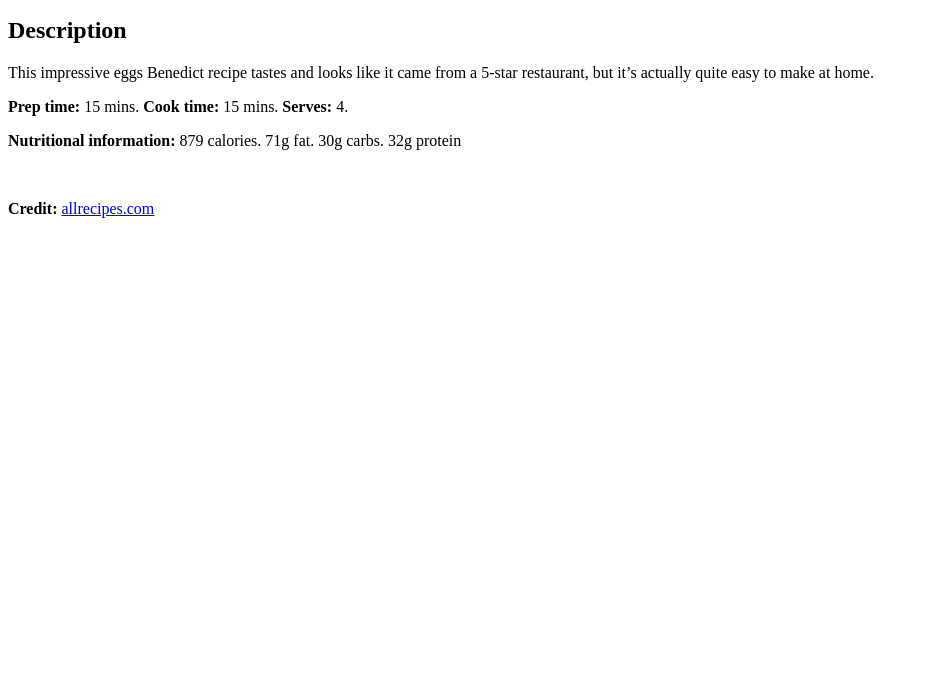
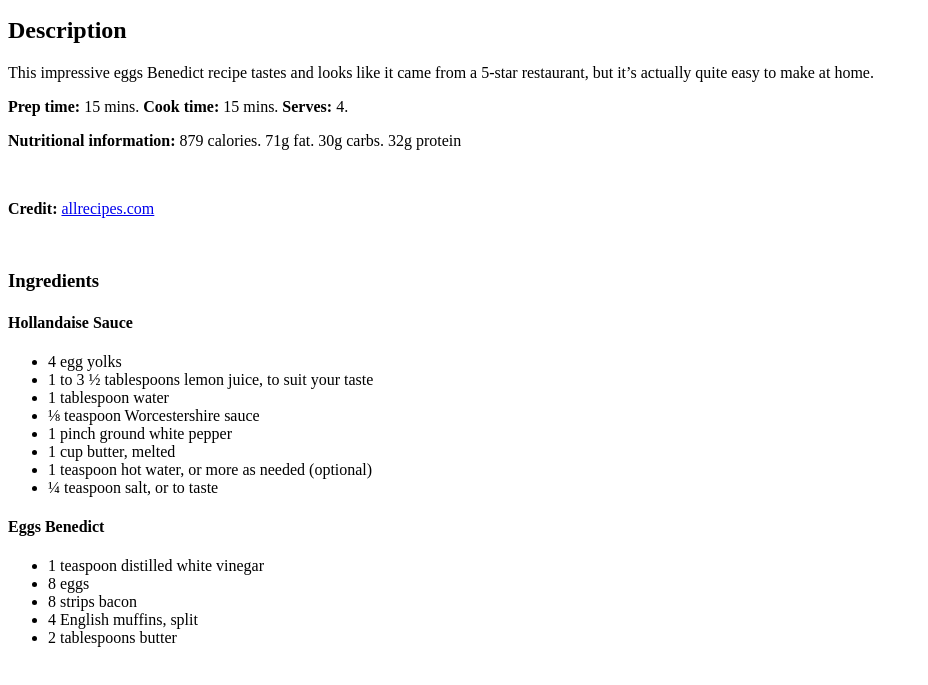
Before and after one commit to rycarmona/odin-recipes, a plain HTML site: page recipes/eggs-benedict.html in a window 1280 px wide. Shown: the part 101-786 px from the top of the page, without its empty margins (0-928 px from the left). Drawn offline with Linux system fonts and the light colour scheme.

Commit message:
List ingredients

```diff
--- a/recipes/eggs-benedict.html
+++ b/recipes/eggs-benedict.html
@@ -16,5 +16,26 @@
     <p><strong>Credit:</strong>
         <a href="https://www.allrecipes.com/recipe/17205/eggs-benedict/>" target="_blank" rel="noopener noreferrer">
     allrecipes.com</a></p>
+    <br />
+    <h3>Ingredients</h3>
+        <h4>Hollandaise Sauce</h4>
+        <ul>
+            <li>4 egg yolks</li>
+            <li>1 to 3 ½ tablespoons lemon juice, to suit your taste</li>
+            <li>1 tablespoon water</li>
+            <li>⅛ teaspoon Worcestershire sauce</li>
+            <li>1 pinch ground white pepper</li>
+            <li>1 cup butter, melted</li>
+            <li>1 teaspoon hot water, or more as needed (optional)</li>
+            <li>¼ teaspoon salt, or to taste</li>
+        </ul>
+        <h4>Eggs Benedict</h4>
+        <ul>
+            <li>1 teaspoon distilled white vinegar</li>
+            <li>8 eggs</li>
+            <li>8 strips bacon</li>
+            <li>4 English muffins, split</li>
+            <li>2 tablespoons butter</li>
+        </ul>
 </body>
 </html>
```
